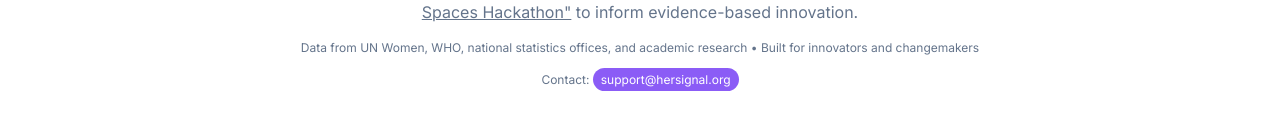
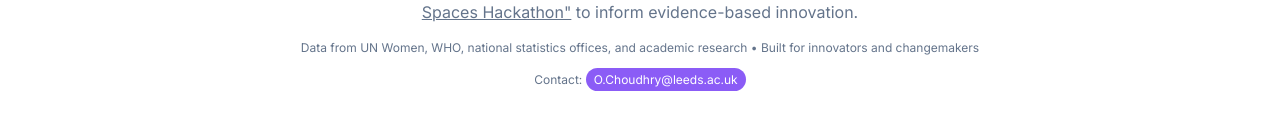
Before and after one commit to omariosc/her-signal-landing-page, a Next.js app: page / in a window 1280 px wide. Shown: the part 7597-7727 px from the top of the page. Built offline with nearby package versions, Linux system fonts and the light colour scheme.

Commit message:
Update page.tsx

```diff
--- a/src/app/page.tsx
+++ b/src/app/page.tsx
@@ -1341,10 +1341,10 @@ export default function Home() {
                 <p className="text-xs text-muted-foreground mt-2">
                   Contact:{" "}
                   <a
-                    href="mailto:support@hersignal.org"
+                    href="mailto:O.Choudhry@leeds.ac.uk"
                     className="bg-primary text-white px-2 py-1 rounded-full hover:underline transition-all duration-200"
                   >
-                    support@hersignal.org
+                    O.Choudhry@leeds.ac.uk
                   </a>
                 </p>
               </motion.div>
```
